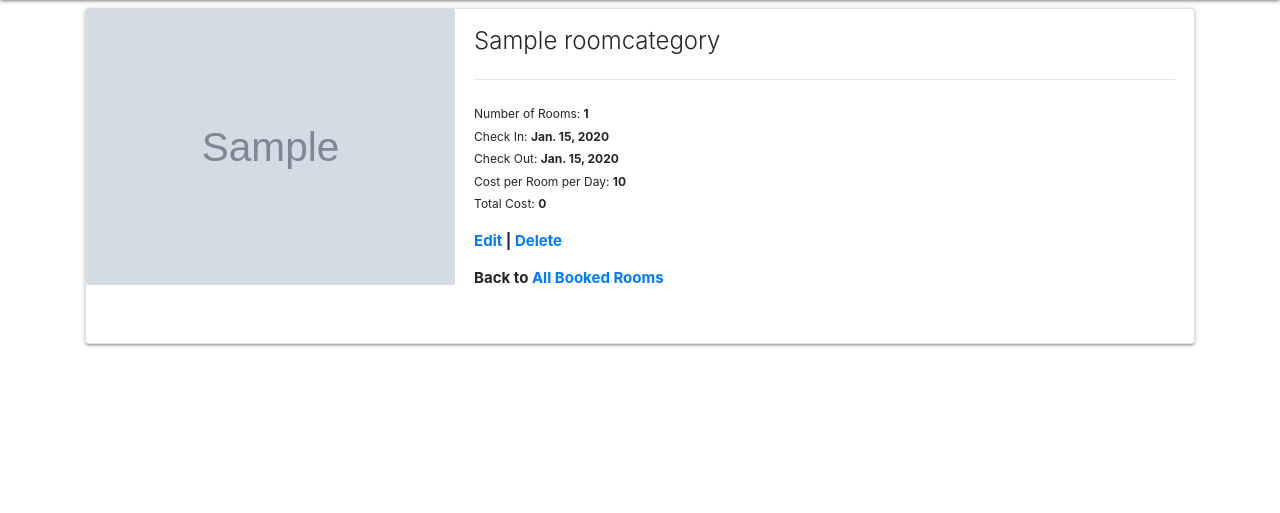
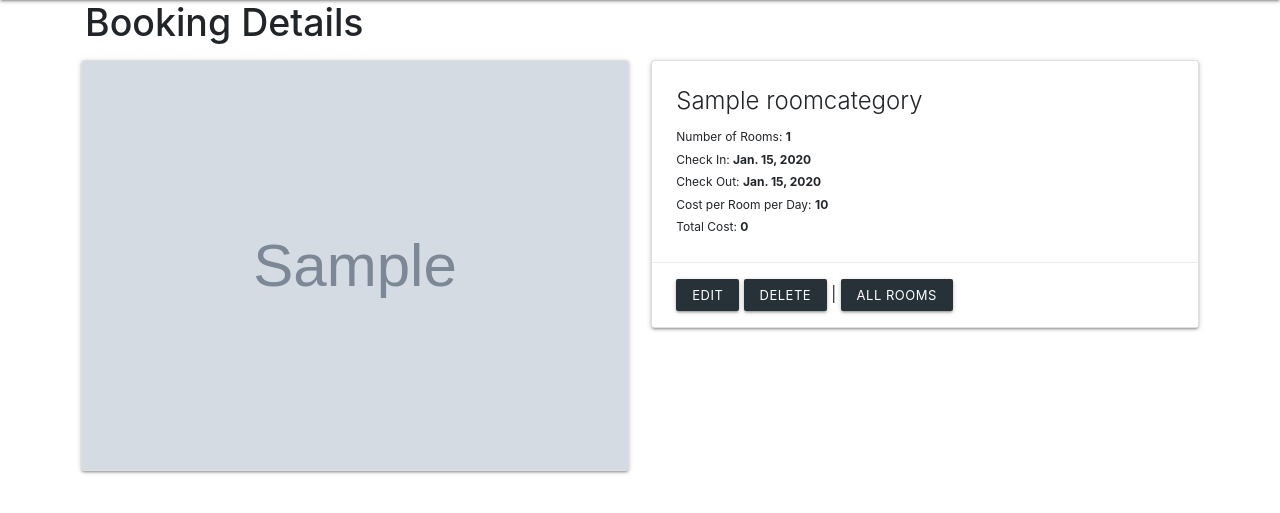
Before and after one commit to c3n7/hotel-reservation, a Django app: page /roombooking/1/ in a window 1280 px wide. Shown: the part 64-577 px from the top of the page. Run offline with Django 3.2, Linux system fonts and the light colour scheme; tables that the repository leaves empty hold one stand-in row (values such as "Sample post"); grey boxes marked "Sample" are stand-in pictures; some libraries are stand-ins or nearby versions.

Commit message:
Materialized the Booked Room Views

```diff
--- a/templates/bookedroom_detail.html
+++ b/templates/bookedroom_detail.html
@@ -1,35 +1,38 @@
 {% extends 'base.html' %}
 
 {% block content %}
-<div class="card mb-3" >
-    <div class="row no-gutters">
-        <div class="col-md-4">
-            <img src="{{ object.room_category.room_image.url }}"
-            class="card-img" alt="{{ object.room_category.category_name }}">
+<h1>Booking Details</h1>
+<div class="row">
+    <div class="col s6 m6">
+        <div class="card">
+            <div class="card-image">
+                <img src="{{ object.room_category.room_image.url }}" >
+            </div>
         </div>
-        <div class="col-md-8">
-            <div class="card-body">
-                <h2 class="card-title">{{ object.room_category.category_name }}</h2>
-                <hr class="my-4">
-                <p class="card-text">
+    </div>
+    <div class="col s6 m6">
+        <div class="card">
+            <div class="card-content">
+                <span class="card-title">{{ object.room_category.category_name }}</span>
+                <p>
                     <small>Number of Rooms: <b>{{ object.nbr_of_rooms }}</b></small>
                     <br>
                     <small>Check In: <b>{{ object.start_date }}</b></small>
                     <br>
                     <small>Check Out: <b>{{ object.end_date }}</b></small>
                     <br>
-                    <small>Cost per Room per Day: <b>{{ object.room_category.price }}</small>
+                    <small>Cost per Room per Day: <b>{{ object.room_category.price }}</b></small>
                     <br>
                     <small>Total Cost: <b>{{ object.total_cost }}</b></small>
                 </p>
-
-                <p>
-                <a href="{% url 'bookedrooms_edit' bookedroom.pk %}">Edit</a> |
-                <a href="{% url 'bookedrooms_delete' bookedroom.pk %}">Delete</a>
-                </p>
-                <p>Back to
-                <a href="{% url 'bookedrooms_list' %}">All Booked Rooms</a>
-                </p>
+            </div>
+            <div class="card-action">
+                <a class="waves-effect waves-light btn-small blue-grey darken-4"
+                    href="{% url 'bookedrooms_edit' bookedroom.pk %}">Edit</a>
+                <a class="waves-effect waves-light btn-small blue-grey darken-4"
+                    href="{% url 'bookedrooms_delete' bookedroom.pk %}">Delete</a> |
+                <a class="waves-effect waves-light btn-small blue-grey darken-4"
+                    href="{% url 'bookedrooms_list' %}">All Rooms</a>
             </div>
         </div>
     </div>
```
Also changed, not shown: templates/bookedroom_delete.html (+21 -13 lines), templates/bookedroom_list.html (+28 -21 lines).
